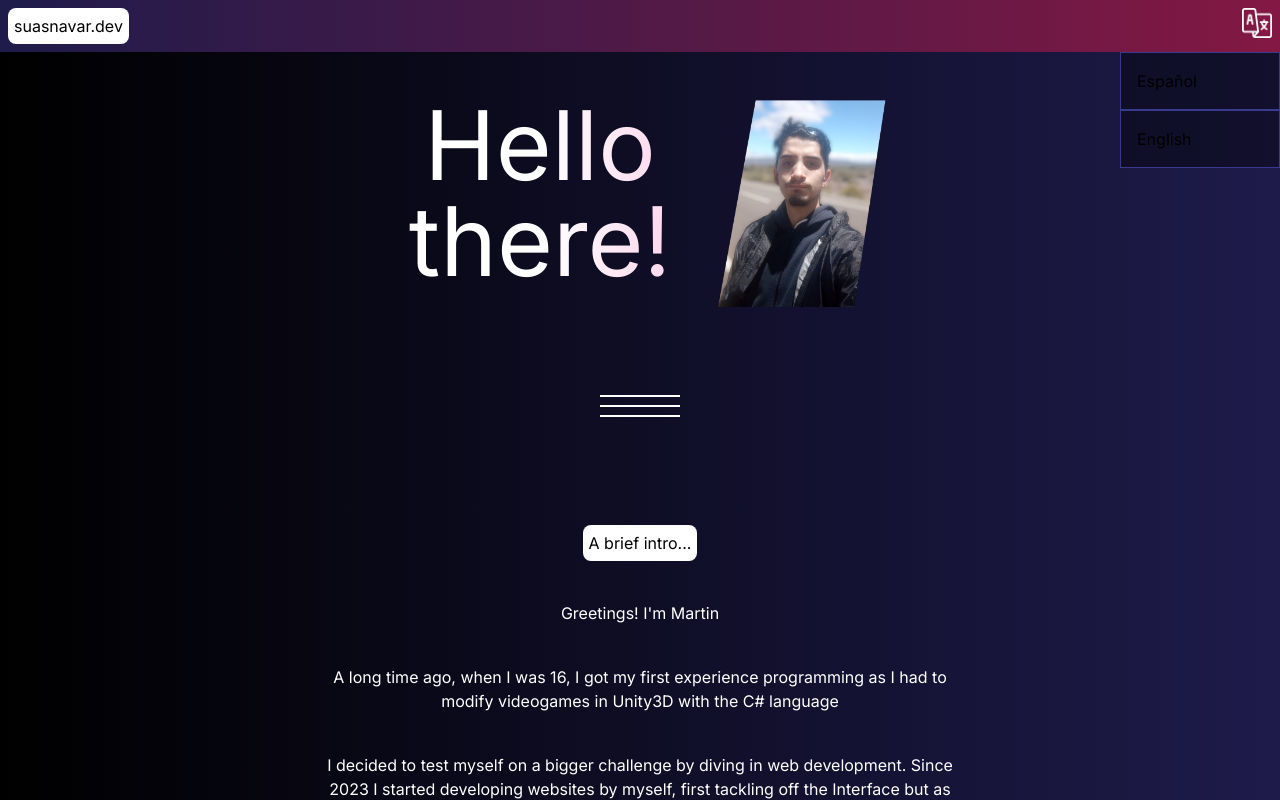
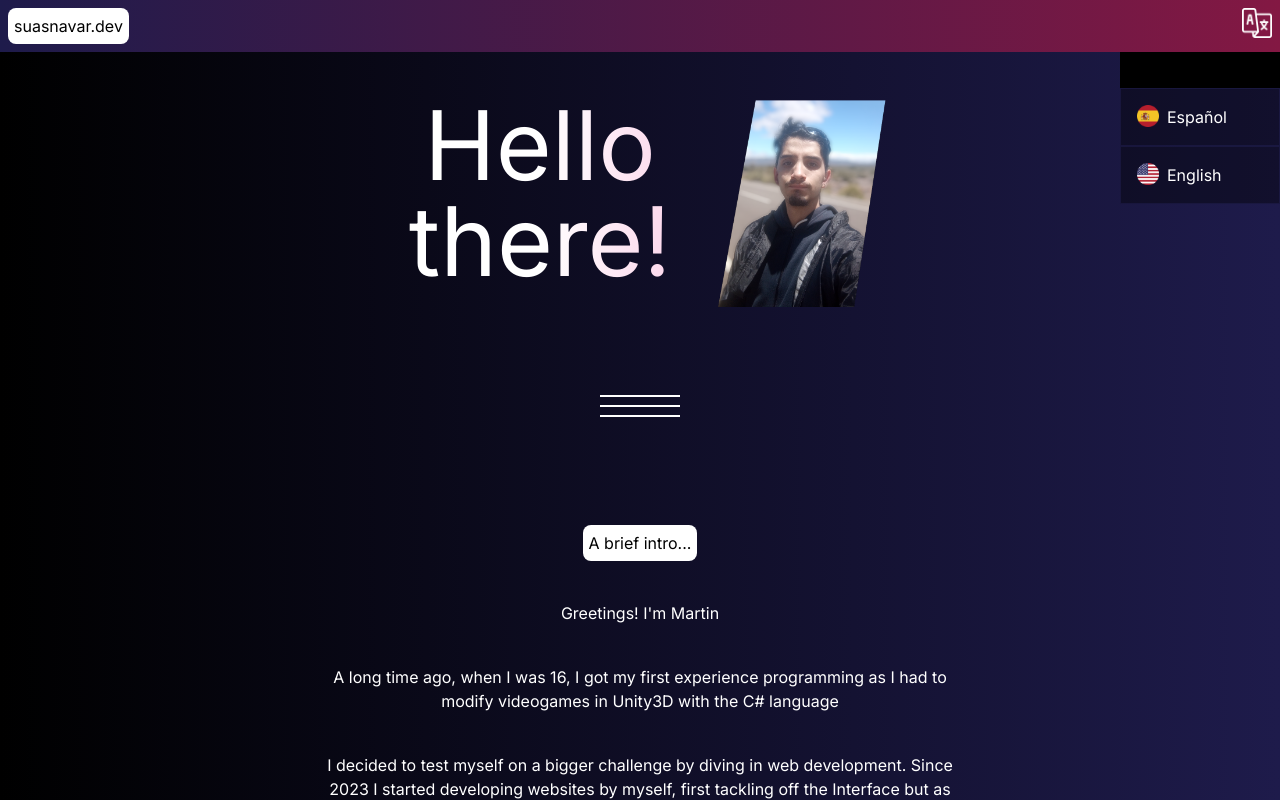
Before and after one commit to martinsuasnavar/portfolio, a Next.js app: page /en in a window 1280 px wide. Both pictures are taken after a click on the button 1257 px from the left and 23 px from the top of the page. Shown: the top 800 px of the page. Built offline with nearby package versions, Linux system fonts and the light colour scheme.

Commit message:
Update jsons and nav-bar

```diff
--- a/content/en.json
+++ b/content/en.json
@@ -32,6 +32,9 @@
         "footer": {
             "contactMe": "Contact me",
             "anyInquiere": "For any inquirie you can contact me on any of the following medias ➡️"
+        },
+        "navBar": {
+            "switchLanguage": "Switch language"
         }
     },
     "Mail": {
--- a/content/es.json
+++ b/content/es.json
@@ -32,6 +32,9 @@
         "footer": {
             "contactMe": "Contáctame",
             "anyInquiere": "Para cualquier consulta puedes contactarme en cualquiera de los siguientes medios ➡️"
+        },
+        "navBar": {
+            "switchLanguage": "Cambiar idioma"
         }
     },
     "Mail": {
--- a/src/app/[locale]/layout.tsx
+++ b/src/app/[locale]/layout.tsx
@@ -1,7 +1,6 @@
 
 import type { Metadata } from "next";
 import { Inter } from "next/font/google";
-import { useRouter } from "next/navigation";
 import NavBar from "@/app/components/nav-bar";
 import "../globals.css";
 import Image from "next/image";
@@ -38,7 +37,8 @@ export default function RootLayout({
 
       <body className={inter.className}>
 
-      <nav><NavBar/></nav>
+
+      <nav><NavBar switchLanguage={t("navBar.switchLanguage")}/></nav>
 
       {children}
       <footer className="bg-black text-white p-10 justify-center ">
--- a/src/app/components/buttons/sub-menu-button.tsx
+++ b/src/app/components/buttons/sub-menu-button.tsx
@@ -8,7 +8,7 @@ interface SubMenuButtonProps{
 export default function SubMenuButton({children, onClick}: SubMenuButtonProps) {
 
     return (
-        <nav onClick={onClick} className="hover:bg-blue-500 cursor-pointer border-solid border border-indigo-500/50 bg-black/40 p-4 w-40">
+        <nav onClick={onClick} className="text-white hover:bg-blue-500/10 cursor-pointer border border-indigo-500/10 bg-black/40 p-4 w-40">
             {children}
         </nav>
     );
--- a/src/app/components/nav-bar.tsx
+++ b/src/app/components/nav-bar.tsx
@@ -6,12 +6,17 @@ import { useState, useRef, useEffect } from "react";
 import SubMenu from "./sub-menu";
 import SubMenuButton from "./buttons/sub-menu-button";
 import { useRouter } from "next/navigation";
+import { useSearchParams } from "next/navigation";
 
 interface Option {
     code: string;
 }
 
-export default function NavBar() {
+interface Internalization {
+    switchLanguage: string;
+}
+
+export default function NavBar({switchLanguage} : Internalization) {
     const [languageMenu, setLanguageMenu] = useState(false);
     const [allowMenuClosing, setAllowMenuClosing] = useState(true);
     const router = useRouter();
@@ -52,8 +57,22 @@ export default function NavBar() {
     ];
 
     const subMenuArray = [
-        <SubMenuButton key={options[1].code} onClick={() => setOption(options[1])}>Español</SubMenuButton>,
-        <SubMenuButton key={options[0].code} onClick={() => setOption(options[0])}>English</SubMenuButton>
+        <section className="bg-black p-2 text-sm">{switchLanguage}</section>,
+
+        <SubMenuButton key={options[1].code} onClick={() => setOption(options[1])}>
+            <span className="flex justify-left ">
+                <div><Image src="/logos/es.png" height={22} width={22} alt="es lang"/></div>
+                <div className="ml-2">Español</div>
+            </span>
+        </SubMenuButton>,
+
+        <SubMenuButton key={options[0].code} onClick={() => setOption(options[0])}>
+            <span className="flex justify-left ">
+                <div><Image src="/logos/en.png" height={22} width={22} alt="en lang"/></div>
+                <div className="ml-2">English</div>
+            </span>
+        </SubMenuButton>
+
     ];
 
     return (
```
Also changed, not shown: public/logos/en.png (added), public/logos/es.png (added).
